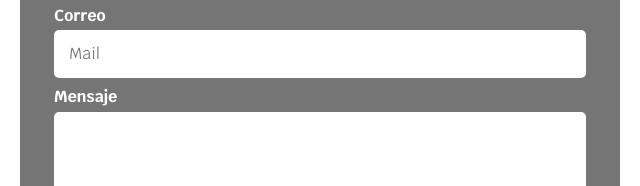
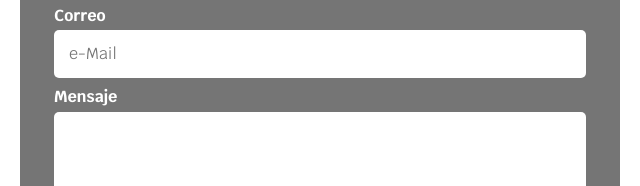
Before and after one commit to joseangel015/freelancer-inicio, a plain HTML site: page index.html in a window 1280 px wide. Shown: the part 1261-1447 px from the top of the page, 320-960 px from the left. Drawn offline with Linux system fonts and the light colour scheme.

Commit message:
Correccion de formulario

```diff
--- a/index.html
+++ b/index.html
@@ -119,7 +119,7 @@
 
                         <div class="campo">
                             <label>Correo</label>
-                            <input class="input-text" type="email" placeholder="Mail">
+                            <input class="input-text" type="email" placeholder="e-Mail">
                         </div>
 
                         <div class="campo">
```
